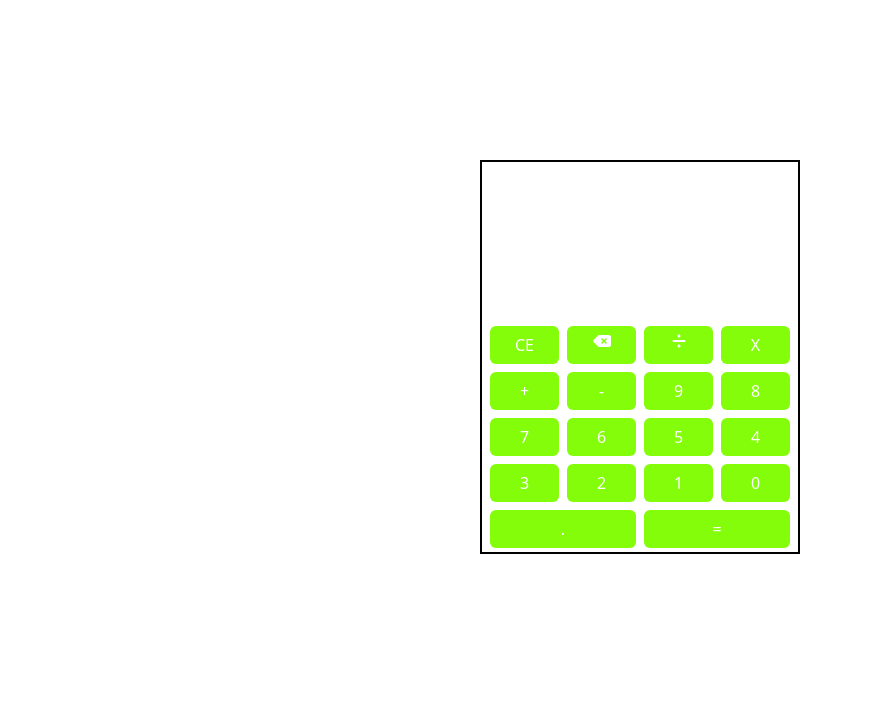
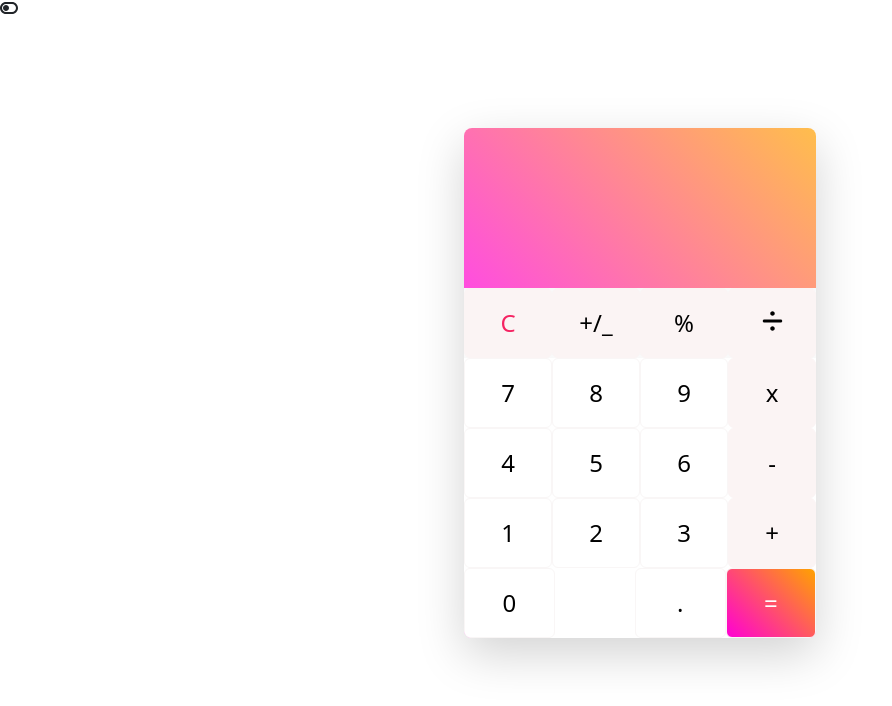
Before and after one commit to ihemebiriegondu/My-Simple-Calculator, a plain HTML site: page index.html in a window 1280 px wide. Shown: the whole page, without its empty margins (0-892 px from the left). Drawn offline with nearby package versions, Linux system fonts and the light colour scheme.

Commit message:
designed the UI

```diff
--- a/CSS/styles.css
+++ b/CSS/styles.css
@@ -1,16 +1,19 @@
-.container-sm{
+.container-sm {
     padding: 0;
-    margin: 10rem auto;
-    border: 2px solid black;
-    width: 20rem;
+    margin: 7rem auto;
+    border-radius: 8px;
+    overflow: hidden;
+    width: 22rem;
+    background: linear-gradient(45deg, rgba(255, 0, 212, 0.7) 40%, rgba(255, 162, 0, 0.7));
 }
 
-#display{
+#display {
     padding: 5rem 0;
 }
 
 #keyboard {
-    padding: 0 1rem;
+    padding: 0 0.75rem;
+    background-color: white;
 }
 
 #keyboard ul {
@@ -19,9 +22,45 @@
     margin: 0;
     width: 100%;
 }
-.btn{
-    background-color: rgb(131, 253, 9);
-    margin: 4px;
+
+.btn {
+    background-color: white;
+    color: black;
+    text-align: center;
+    padding: 1rem;
+    border: 0.01px solid rgb(249, 246, 246);
+    font-size: 1.5rem;
+}
+
+.btn:hover {
+    background-color: white;
+    border: 1px solid pink;
+}
+
+#keyboard ul div:nth-of-type(5) li:nth-of-type(4) {
+    background: linear-gradient(45deg, rgb(255, 0, 212), rgb(255, 162, 0));
     color: white;
-    text-align: center;
 }
+
+#keyboard ul div:nth-of-type(1) {
+    background-color: rgb(249, 249, 249);
+}
+
+#keyboard ul div:nth-of-type(1) li:nth-of-type(1) {
+    color: rgb(245, 35, 98);
+}
+
+#keyboard ul div:nth-of-type(1) li,
+#keyboard ul div:nth-of-type(2) li:nth-of-type(1),
+#keyboard ul div:nth-of-type(3) li:nth-of-type(1),
+#keyboard ul div:nth-of-type(4) li:nth-of-type(1) {
+    background-color: rgb(251, 244, 244);
+    border: 1px solid rgb(251, 244, 244);
+}
+
+#keyboard ul div:nth-of-type(1) li:hover,
+#keyboard ul div:nth-of-type(2) li:nth-of-type(1):hover,
+#keyboard ul div:nth-of-type(3) li:nth-of-type(1):hover,
+#keyboard ul div:nth-of-type(4) li:nth-of-type(1):hover {
+    border: 1px solid pink;
+}
--- a/index.html
+++ b/index.html
@@ -25,7 +25,11 @@
     </header>
 
     <main>
-        <section class="container-sm">
+        <div id="toggle-mode">
+            <i class="fa-solid fa-toggle-off"></i>
+            <!--<i class="fa-solid fa-toggle-on"></i>-->
+        </div>
+        <section class="container-sm shadow-lg">
             <div id="display">
                 <!--for display of pressed number-->
             </div>
@@ -33,30 +37,32 @@
             <div id="keyboard">
                 <ul>
                     <div class="row">
-                        <li class="btn col">CE</li>
-                        <li class="btn col"><i class="fa-solid fa-delete-left"></i></li>
-                        <li class="btn col"><i class="fa-solid fa-divide"></i></li>
-                        <li class="btn col">X</li>
+                        <li class="btn col">C</li>
+                        <li class="btn col">+/_</li>
+                        <li class="btn col">%</li>
+                        <li class="btn col pt-3"><i class="fa-solid fa-divide pt-1"></i></li>
                     </div>
                     <div class="row">
-                        <li class="btn col">+</li>
-                        <li class="btn col">-</li>
-                        <li class="btn col">9</li>
-                        <li class="btn col">8</li>
+                        <li class="btn col order-4">x</li>
+                        <li class="btn col order-3">9</li>
+                        <li class="btn col order-2">8</li>
+                        <li class="btn col">7</li>
                     </div>
                     <div class="row">
-                        <li class="btn col">7</li>
-                        <li class="btn col">6</li>
-                        <li class="btn col">5</li>
+                        <li class="btn col order-4">-</li>
+                        <li class="btn col order-3">6</li>
+                        <li class="btn col order-2">5</li>
                         <li class="btn col">4</li>
                     </div>
                     <div class="row">
-                        <li class="btn col">3</li>
-                        <li class="btn col">2</li>
+                        <li class="btn col order-4">+</li>
+                        <li class="btn col order-3">3</li>
+                        <li class="btn col order-2">2</li>
                         <li class="btn col">1</li>
-                        <li class="btn col">0</li>
                     </div>
                     <div class="row">
+                        <li class="btn col">0</li>
+                        <li class="col"></li>
                         <li class="btn col">.</li>
                         <li class="btn col">=</li>
                     </div>
```
